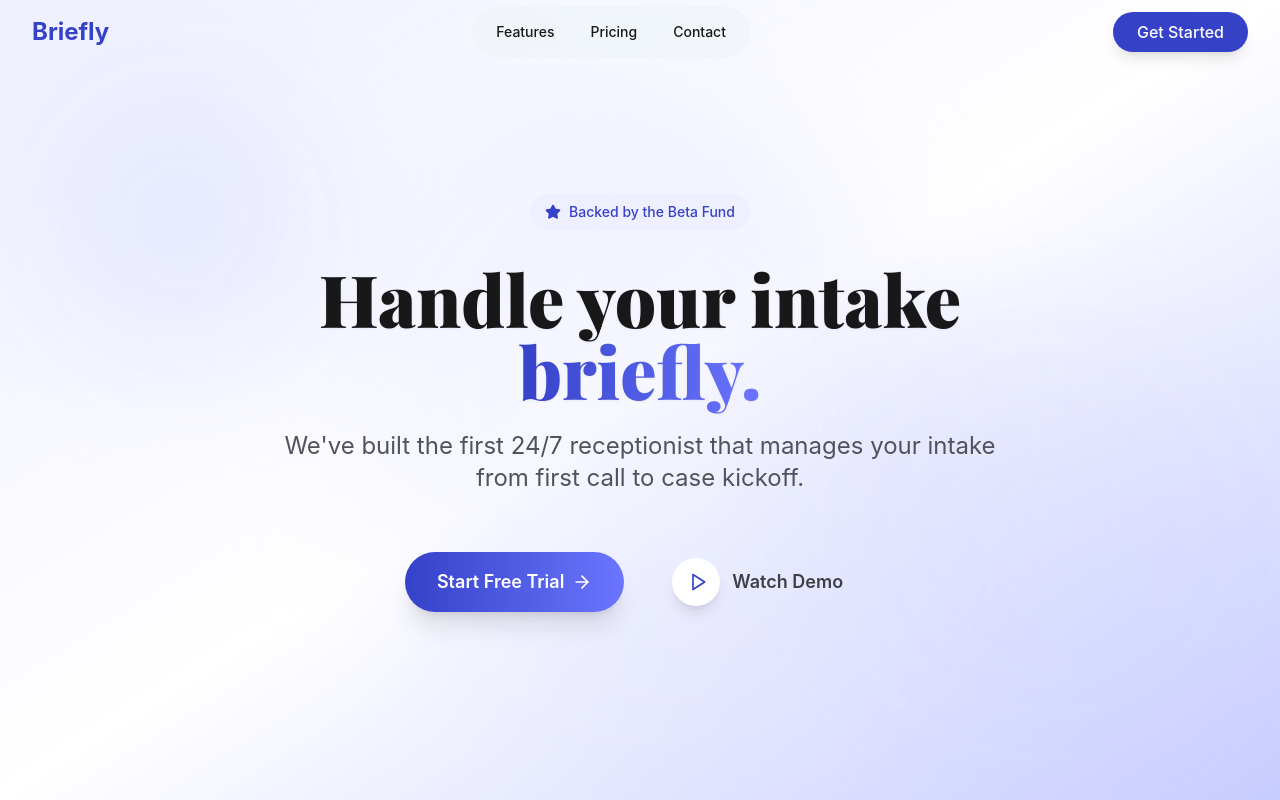
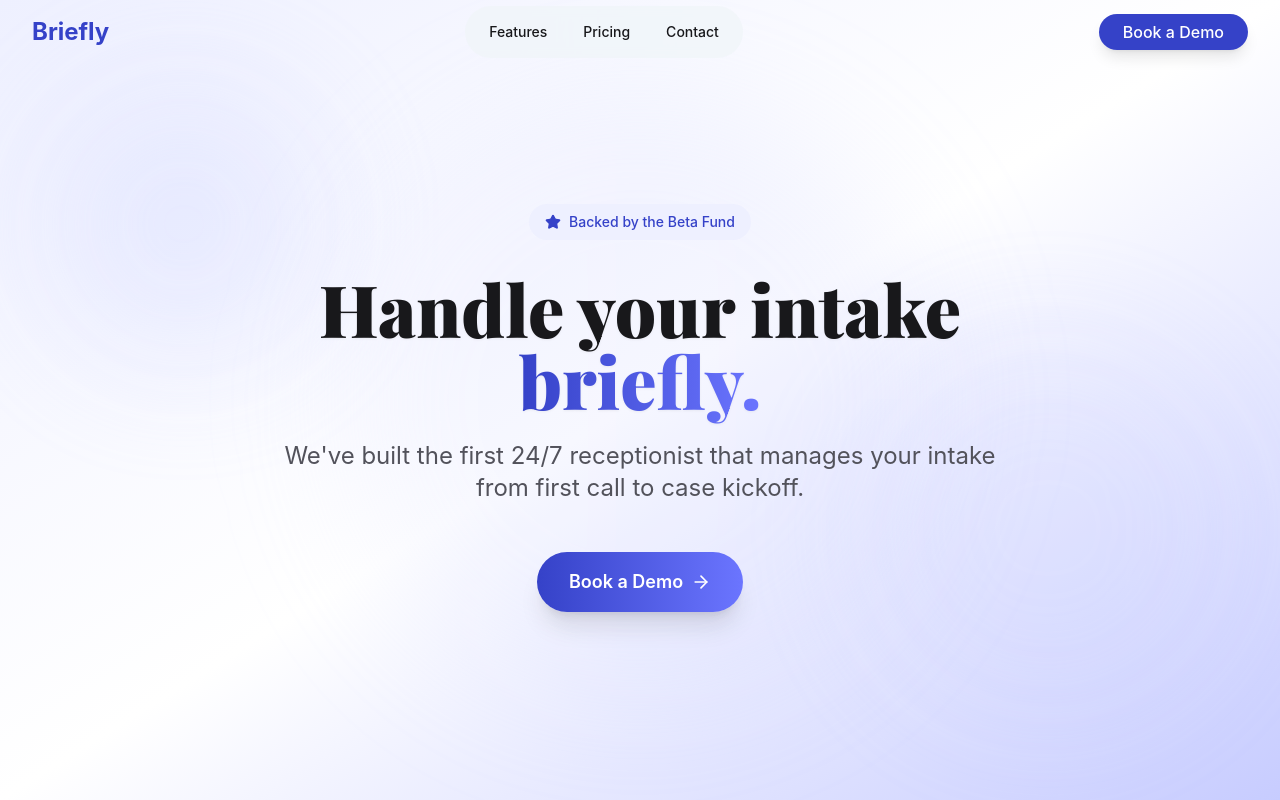
Before and after one commit to hridayunadkat/briefly-site, a React (Vite) app: page /#/ in a window 1280 px wide. Shown: the top 800 px of the page. Built offline with nearby package versions, Linux system fonts and the light colour scheme; a web font is replaced by a local one; what @radix-ui/themes would draw is missing.

Commit message:
major updates to demo features

```diff
--- a/src/components/Contact.jsx
+++ b/src/components/Contact.jsx
@@ -64,7 +64,7 @@ const Contact = () => {
     {
       icon: Mail,
       title: 'Email Us',
-      content: 'briefly@gmail.com',
+      content: 'usebriefly@gmail.com',
       description: 'Send us an email anytime!'
     },
     {
--- a/src/components/Footer.jsx
+++ b/src/components/Footer.jsx
@@ -76,7 +76,7 @@ import React, { useState } from 'react';
         { name: 'Twitter', icon: Twitter, href: 'https://twitter.com' },
         { name: 'LinkedIn', icon: Linkedin, href: 'https://linkedin.com' },
         { name: 'GitHub', icon: Github, href: 'https://github.com' },
-        { name: 'Email', icon: Mail, href: 'mailto:hello@briefly.com' }
+        { name: 'Email', icon: Mail, href: 'mailto:usebriefly@gmail.com' }
       ];
 
       return (
--- a/src/components/Header.jsx
+++ b/src/components/Header.jsx
@@ -71,13 +71,16 @@ const Header = () => {
           </nav>
 
           <div className="hidden md:block">
-            <motion.button
+            <motion.a
+              href="https://calendly.com/usebriefly/30min"
+              target="_blank"
+              rel="noopener noreferrer"
               className="bg-brand-600 text-white px-6 py-2 rounded-full font-medium hover:bg-brand-700 transition-all duration-200 shadow-lg hover:shadow-xl"
               whileHover={{ scale: 1.05, y: -2 }}
               whileTap={{ scale: 0.95 }}
             >
-              Get Started
-            </motion.button>
+              Book a Demo
+            </motion.a>
           </div>
 
           <div className="md:hidden">
@@ -111,9 +114,14 @@ const Header = () => {
                   {item.label}
                 </button>
               ))}
-              <button className="w-full bg-blue-700 text-white px-6 py-2 rounded-full font-medium hover:bg-blue-800 transition-all duration-200 mt-4">
-                Get Started
-              </button>
+              <a
+                href="https://calendly.com/usebriefly/30min"
+                target="_blank"
+                rel="noopener noreferrer"
+                className="w-full bg-brand-600 text-white px-6 py-2 rounded-full font-medium hover:bg-brand-700 transition-all duration-200 mt-4 text-center"
+              >
+                Book a Demo
+              </a>
             </div>
           </motion.div>
         )}
--- a/src/components/Hero.jsx
+++ b/src/components/Hero.jsx
@@ -57,16 +57,19 @@ import React from 'react';
                 animate={{ opacity: 1, y: 0 }}
                 transition={{ duration: 0.8, delay: 0.6 }}
               >
-                <motion.button
+                <motion.a
+                  href="https://calendly.com/usebriefly/30min"
+                  target="_blank"
+                  rel="noopener noreferrer"
                   className="bg-gradient-to-r from-brand-600 to-brand-400 text-white px-8 py-4 rounded-full font-semibold text-lg transition-all duration-200 shadow-xl hover:shadow-2xl flex items-center group"
                   whileHover={{ scale: 1.05, y: -2 }}
                   whileTap={{ scale: 0.95 }}
                 >
-                  Start Free Trial
+                  Book a Demo
                   <ArrowRight className="ml-2 w-5 h-5 group-hover:translate-x-1 transition-transform duration-200" />
-                </motion.button>
+                </motion.a>
 
-                <motion.button
+                {/* <motion.button
                   className="flex items-center px-8 py-4 text-zinc-700 hover:text-blue-700 font-semibold text-lg transition-all duration-200 group"
                   whileHover={{ scale: 1.05 }}
                   whileTap={{ scale: 0.95 }}
@@ -75,7 +78,7 @@ import React from 'react';
                     <Play className="w-5 h-5 text-brand-600 ml-1" />
                   </div>
                   Watch Demo
-                </motion.button>
+                </motion.button> */}
               </motion.div>
 
               {/* Social Proof (temporarily commented out)
```
